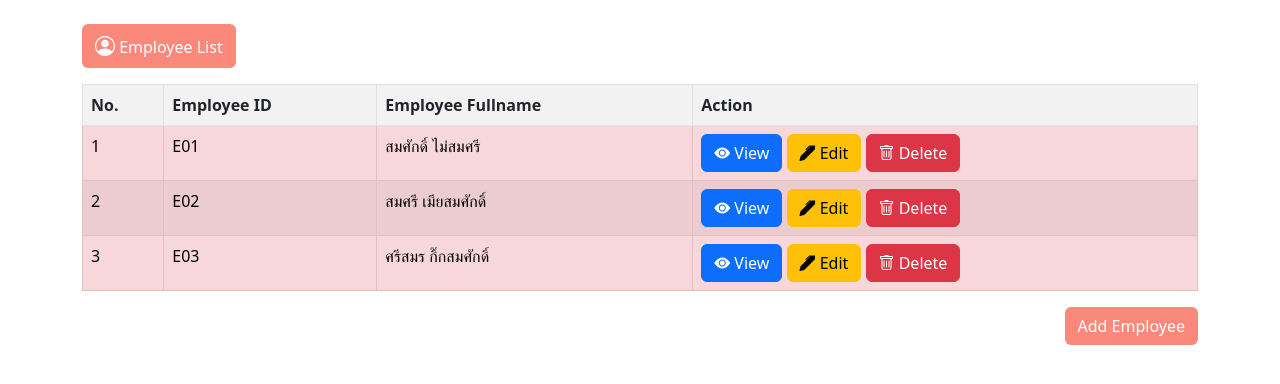
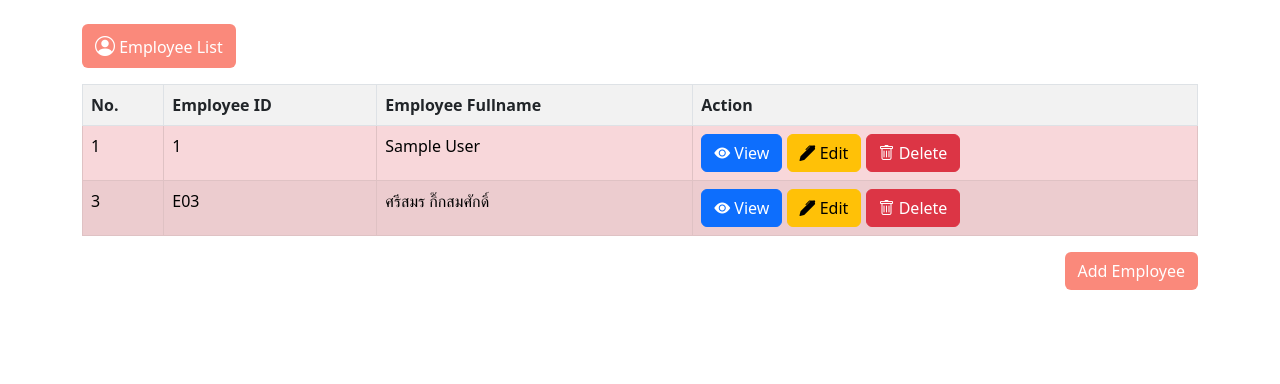
Before and after one commit to CIS3Team/EPMS-Backend, a Flask app: page /employee-list in a window 1280 px wide. Shown: the part 58-442 px from the top of the page. Run offline with Flask 2, Linux system fonts and the light colour scheme; tables that the repository leaves empty or names only in its code hold one stand-in row (values such as "Sample post"); some libraries are stand-ins or nearby versions.

Commit message:
update_delete_button

```diff
--- a/app.py
+++ b/app.py
@@ -54,7 +54,23 @@ def logout():
 
 @app.route('/employee-list')
 def elist():
-    return render_template("html/employee-list.html")
+    with conn.cursor() as cursor:
+        sql = "SELECT * FROM employee"
+        cursor.execute(sql)
+        conn.commit()
+        result = cursor.fetchall()
+        print(result)
+        return render_template('html/employee-list.html',datas=result)
+
+@app.route('/employee-delete/<string:id_data>',methods=['GET'])
+def delete(id_data):
+    with conn.cursor() as cursor:
+        cursor.execute("DELETE FROM employee WHERE id=%s",(id_data))
+        conn.commit()
+        result = cursor.fetchall()
+        print(result)
+    return redirect(url_for('elist'))
+
 # @app.route('/index')
 # def login():
 #     return
--- a/templates/html/employee-list.html
+++ b/templates/html/employee-list.html
@@ -55,7 +55,6 @@
                     Employee List</div>
             </div>
         </div>
-
         <table class="table table-bordered table-Success table-hover table-striped">
             <tr>
                 <th>No.</th>
@@ -64,38 +63,21 @@
                 <th>Action</th>
 
             </tr>
+            {% for result in datas %}
+            <tr class="table-danger">
 
-            <tr class="table-danger">
-                <td>1</td>
-                <td>E01</td>
-                <td>สมศักดิ์ ไม่สมศรี</td>
+                <td>{{result.id}}</td>
+                <td>{{result.eid}}</td>
+                <td>{{result.name}}</td>
                 <td>
-                    <form action="employee-list.html" method="POST" onsubmit="return deldata('delete');">
                         <a href="" class="btn btn-primary"><i class="bi bi-eye-fill"></i> View</a>
                         <a href="" class="btn btn-warning"><i class="bi bi-pen-fill"></i> Edit</a>
-                        <button type="submit" class="btn btn-danger"><i class="bi bi-trash"></i>
+                        <a href="/employee-delete/{{result.id}}" class="btn btn-danger"><i class="bi bi-trash"></i>
                             Delete
                         </button>
-                    </form>
-
                 </td>
-
             </tr>
-
-            <tr class="table-danger">
-                <td>2</td>
-                <td>E02</td>
-                <td>สมศรี เมียสมศักดิ์</td>
-                <td>
-                    <form action="employee-list.html" method="POST">
-                        <a href="" class="btn btn-primary"><i class="bi bi-eye-fill"></i> View</a>
-                        <a href="" class="btn btn-warning"><i class="bi bi-pen-fill"></i> Edit</a>
-                        <button type="submit" class="btn btn-danger" onclick="del()"><i class="bi bi-trash"></i>
-                            Delete</button>
-                    </form>
-                </td>
-
-            </tr>
+            {% endfor %}
 
             <tr class="table-danger">
                 <td>3</td>
@@ -147,6 +129,7 @@
             </tr>
         </table>
 
+
         <div class="text-end">
             <a href="employee-add.html" class="btn button-pink">Add Employee</a>
         </div>
```
